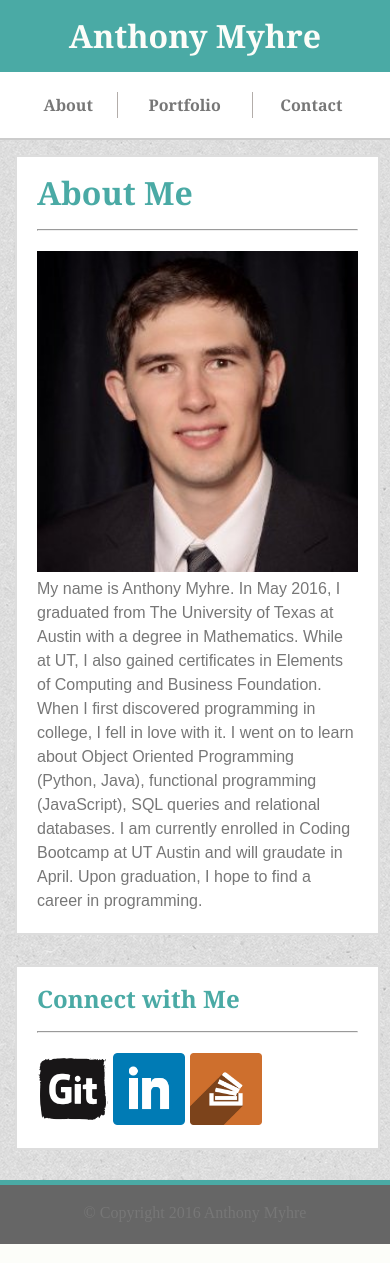
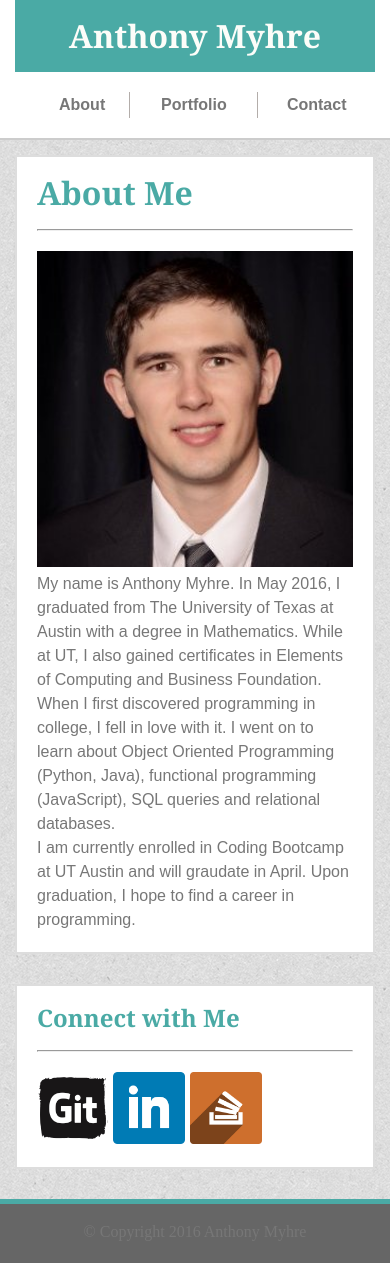
Before and after one commit to amyhre16/Responsive-Portfolio, a PHP site: page /index.php in a window 390 px wide. Run offline with PHP 8.4, Linux system fonts and the light colour scheme.

Commit message:
finished index.html

```diff
--- a/assets/css/style.css
+++ b/assets/css/style.css
@@ -47,7 +47,7 @@ header {
 
 #header {
 	float: left;
-	margin: 0em 0em 0em 3em;
+	/*margin: 0em 0em 0em 3em;*/
 	background-color: #4aaaa5;
 	padding: 20px;
 	color: #fcfdf9;
@@ -68,7 +68,7 @@ nav {
 	padding: 5px;
 }
 
-.wrapper {
+.wrapper, .header-wrapper {
 	font-family: Arial, 'Helvetica Neue', Helvetica, sans-serif;
 	min-height: 100%;
 	height: auto !important;
@@ -230,11 +230,56 @@ hr {
 */
 
 @media screen and (max-width: 980px) {
+	nav {
+		margin-right: 30px;
+	}
 
+	.aboutMe {
+		width: 60%;
+		margin-bottom: 30px;
+	}
+
+	#aboutMe-profile-picture {
+		width: 100%;
+		height: 100%;
+	}
+
+	.connectImg {
+		width: 32.01%;
+	}
 }
 
 @media screen and (max-width: 768px) {
+	.wrapper, .header-wrapper{
+		margin: auto;
+		max-width: 100%;
+		padding-left: 15px;
+		padding-right: 15px;
+	}
 
+	nav {
+		padding-right: 0px;
+		margin-right: 0px;
+	}
+
+	.aboutMe {
+		width: 100%;
+		margin-right: 0px;
+	}
+
+	#aboutMe-profile-picture {
+		width: 50%;
+		height: 50%;
+	}
+
+	.connectWithMe {
+		width: 100%;
+		margin-bottom: 30px;
+	}
+
+	.connectImg {
+		width: 72px;
+	}
 }
 
 @media screen and (max-width: 640px) {
@@ -248,6 +293,12 @@ hr {
 	header {
 		position: static;
 		margin: 0px;
+		margin-bottom: 15px;
+	}
+
+	.header-wrapper {
+		margin: auto;
+		max-width: 100%;
 	}
 
 	#header {
@@ -272,11 +323,11 @@ hr {
 	.wrapper {
 		margin: auto;
 		max-width: 100%;
-		padding-right: 25px;
+		padding: 0px 15px;
 	}
 
 	.aboutMe {
-		margin: 15px;
+		margin: 0px 15px 15px 0px;
 		width: 100%;
 		overflow: auto;
 	}
@@ -289,7 +340,7 @@ hr {
 
 	.connectWithMe {
 		width: 100%;
-		margin: 15px;
-		margin-bottom: 30px;
+		margin: 15px 0px 30px 0px;
+		/*margin-bottom: 30px;*/
 	}
 }
--- a/index.html
+++ b/index.html
@@ -12,6 +12,7 @@
 	<body background="assets/images/textured_paper.png">
 	<!-- <body> -->
 		<header>
+			<div class="header-wrapper">
 				<h1 id="header">Anthony Myhre</h1>
 				<nav>
 					<table>
@@ -22,6 +23,7 @@
 						</tr>
 					</table>
 				</nav>
+			</div>
 		</header>
 		<div class="wrapper">
 			<!-- About Me block -->
@@ -31,7 +33,8 @@
 				<!-- Profile Picture -->
 				<img id="aboutMe-profile-picture" src="assets/images/profile_picture.jpg" alt="Antony Myhre">
 				<!-- Paragraph about me -->
-				<p style="display: inline; line-height: 150%;">My name is Anthony Myhre. In May 2016, I graduated from The University of Texas at Austin with a degree in Mathematics. While at UT, I also gained certificates in Elements of Computing and Business Foundation. When I first discovered programming in college, I fell in love with it. I went on to learn about Object Oriented Programming (Python, Java), functional programming (JavaScript), SQL queries and relational databases. I am currently enrolled in Coding Bootcamp at UT Austin and will graudate in April. Upon graduation, I hope to find a career in programming.</p>
+				<p style="display: inline; line-height: 150%;">My name is Anthony Myhre. In May 2016, I graduated from The University of Texas at Austin with a degree in Mathematics. While at UT, I also gained certificates in Elements of Computing and Business Foundation. When I first discovered programming in college, I fell in love with it. I went on to learn about Object Oriented Programming (Python, Java), functional programming (JavaScript), SQL queries and relational databases.
+				<br>I am currently enrolled in Coding Bootcamp at UT Austin and will graudate in April. Upon graduation, I hope to find a career in programming.</p>
 				<br>
 			</section>
 			<!-- Connect with Me block -->
```
